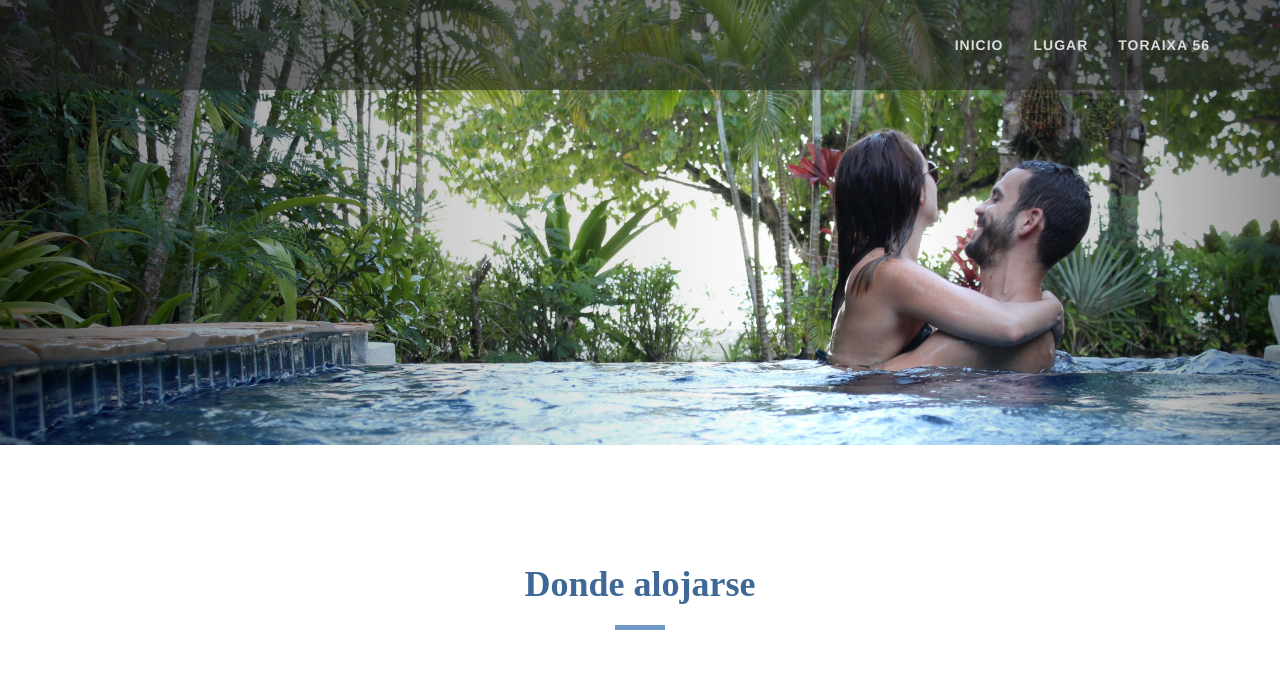
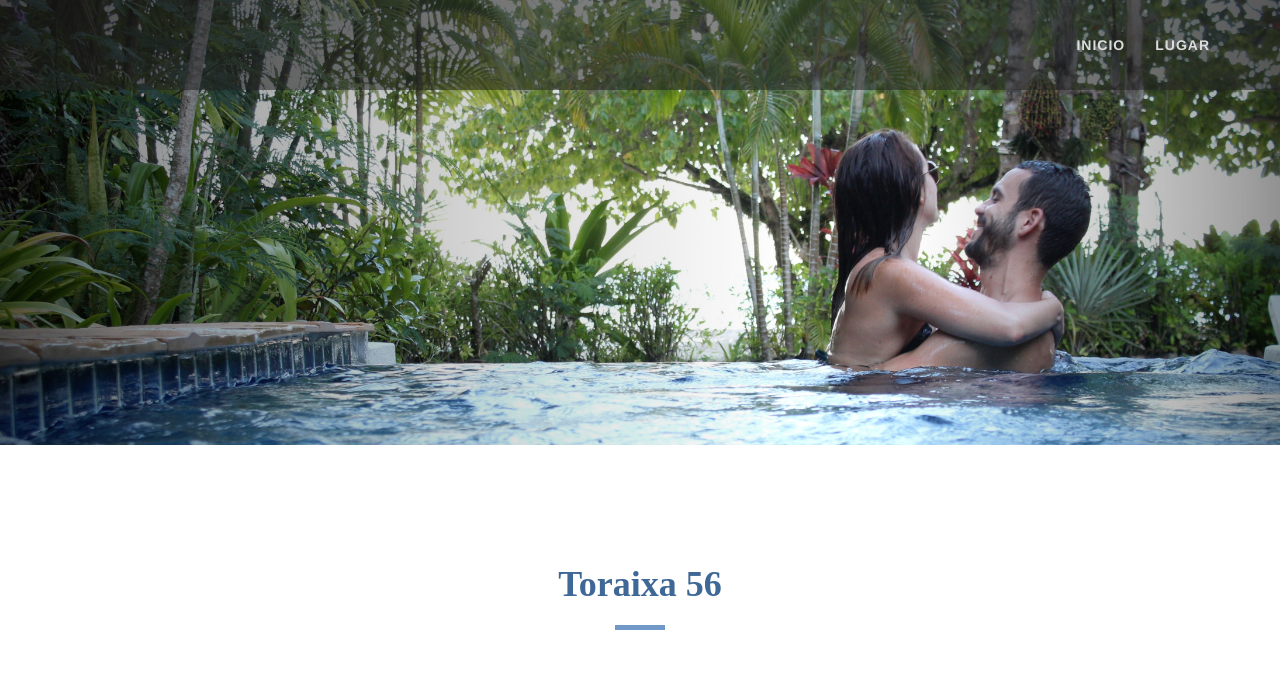
Before and after one commit to palvarez89/paparajotesybellotas, a Django app: page /es/location/ in a window 1280 px wide. Shown: the top 697 px of the page. Run offline with Django 3.2, Linux system fonts and the light colour scheme; some libraries are stand-ins or nearby versions.

Commit message:
Merge location.html and toraixa.html pages

```diff
--- a/config/urls.py
+++ b/config/urls.py
@@ -17,11 +17,6 @@ urlpatterns = i18n_patterns(
         "location/",
         TemplateView.as_view(template_name="pages/location.html"),
         name="location",
-    ),
-    path(
-        "toraixa/",
-        TemplateView.as_view(template_name="pages/toraixa.html"),
-        name="toraixa",
     ),
     # Django Admin, use {% url 'admin:index' %}
     path(settings.ADMIN_URL, admin.site.urls),
--- a/paparajotes_y_bellotas/templates/base.html
+++ b/paparajotes_y_bellotas/templates/base.html
@@ -62,9 +62,6 @@
                     </li>
                     <li>
                         <a class="nav-item" href="{% url 'location' %}">{% trans "Lugar" %}</a>
-                    </li>
-                    <li>
-                        <a class="nav-item" href="{% url 'toraixa' %}">{% trans "Toraixa 56" %}</a>
                     </li>
 		    <!--
                     {% if request.user.is_authenticated %}
--- a/paparajotes_y_bellotas/templates/pages/location.html
+++ b/paparajotes_y_bellotas/templates/pages/location.html
@@ -1,8 +1,37 @@
 {% extends "base.html" %}
 {% load static i18n %}<!DOCTYPE html>
 {% block content %}
-<!-- Content from home.html -->
-<section class="box-content box-2" id="services">
+<!-- Content from location.html -->
+<section class="box-content box-2">
+
+	<div class="container">
+		<div class="row heading">
+			 <div class="col-lg-12">
+				<h2 class="header">Toraixa 56</h2>
+				<hr class="line02">
+			</div>
+		</div>
+		<div class="row">
+			<div class="col-md-6">
+				<div class="google-maps">
+					<iframe width="100%" height="100%" frameborder="0" style="border:0"
+						src="https://www.google.com/maps/embed/v1/place?q=Caserio+Toraixer,+56C,+07720,+Islas+Baleares/&key=AIzaSyAamtqlld7i1u7_fhqnQhilzUWiwZe0PKY&zoom=19&center=39.8619260,4.2858213&maptype=satellite" allowfullscreen>
+					</iframe>
+				</div>
+			</div>
+			<div class="col-md-6 r-slidebar">
+				<div>
+				</div>
+				<div class="post">
+				</div>
+			</div>
+		</div>
+	</div>
+
+</section>
+
+
+<section class="box-content box-2">
 
 	<div class="container">
 		<div class="row heading">
```
